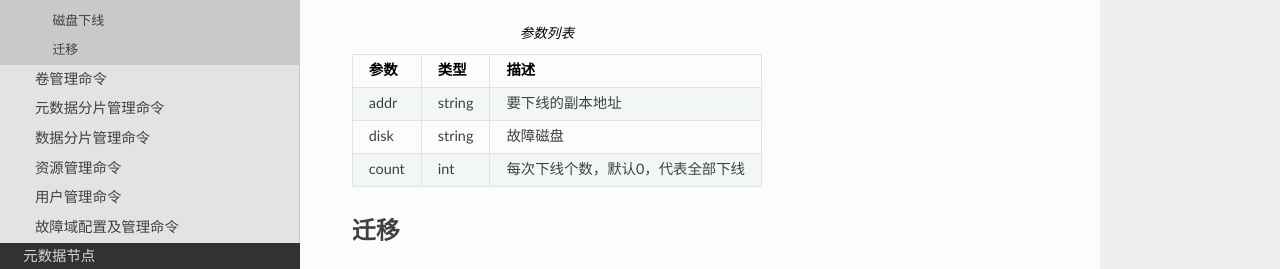
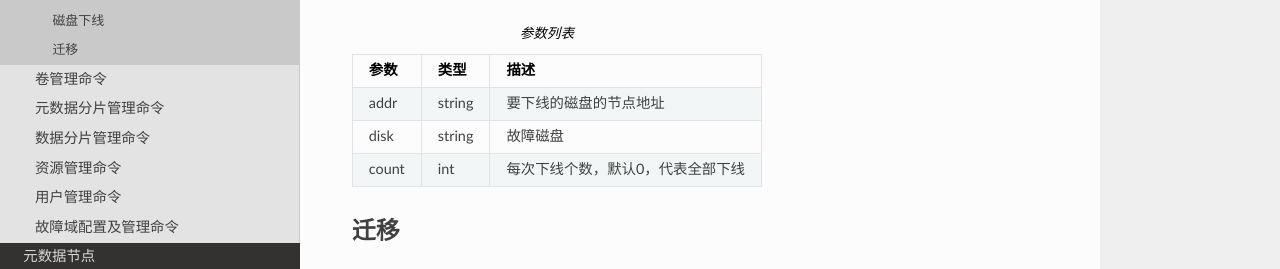
Before and after one commit to cubefs/docs-zh, a Sphinx documentation site: the page built from docs/source/admin-api/master/datanode.rst, in a window 1280 px wide and 900 px high, scrolled down 1842 px. Shown: the part 164-433 px from the top of the window. Built offline with Sphinx 7.4.7 and the Read the Docs theme 2.0.0, drawn with Linux system fonts in a browser that asks for light colours.

Commit message:
Update datanode.rst

```diff
--- a/docs/source/admin-api/master/datanode.rst
+++ b/docs/source/admin-api/master/datanode.rst
@@ -105,7 +105,7 @@
 .. csv-table:: 参数列表
    :header: "参数", "类型", "描述"
 
-   "addr", "string", "要下线的副本地址"
+   "addr", "string", "要下线的磁盘的节点地址"
    "disk", "string", "故障磁盘"
    "count","int", "每次下线个数，默认0，代表全部下线"
 
```
